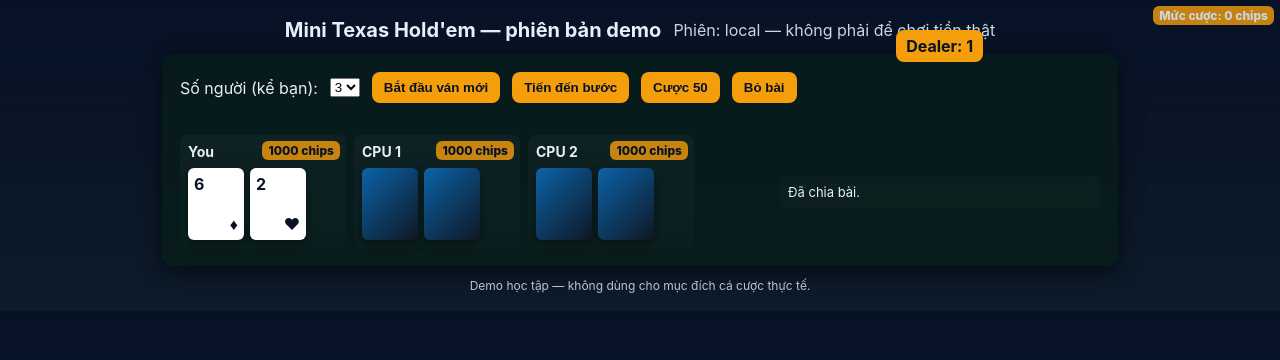
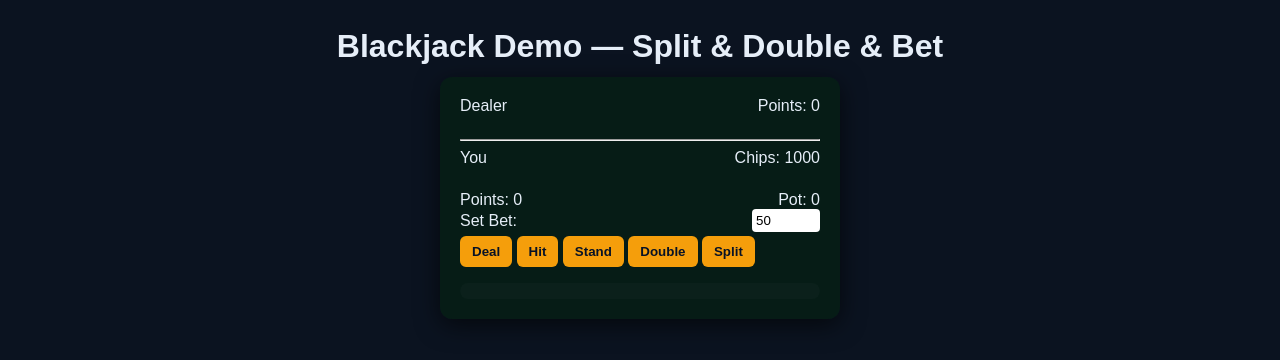
Before and after one commit to phanbao15042007-cpu/poker, a plain HTML site: page index.html in a window 1280 px wide. Drawn offline with Linux system fonts and the light colour scheme.

Commit message:
index.html

```diff
--- a/index.html
+++ b/index.html
@@ -1,76 +1,78 @@
 <!doctype html>
 <html lang="vi">
 <head>
-<meta charset="utf-8" />
-<meta name="viewport" content="width=device-width,initial-scale=1" />
-<title>Mini Texas Hold'em — Poker trình diễn</title>
+<meta charset="utf-8">
+<meta name="viewport" content="width=device-width, initial-scale=1">
+<title>Xì Jack</title>
 <style>
-:root{--bg:#0b1320;--card:#ffffff;--accent:#f59e0b}
-body{margin:0;font-family:Inter,Segoe UI,Arial;background:linear-gradient(180deg,#071226 0%,#0d1b2a 100%);color:#e6eef8;display:flex;flex-direction:column;align-items:center;gap:12px;padding:18px}
-header{display:flex;gap:12px;align-items:center;position:relative}
-h1{margin:0;font-size:20px}
-.table{width:920px;max-width:96%;background:rgba(6,30,20,0.6);border-radius:12px;padding:18px;box-shadow:0 6px 24px rgba(0,0,0,0.6)}
-.controls{display:flex;gap:8px;align-items:center;margin-bottom:12px}
-button{background:var(--accent);border:none;padding:8px 12px;border-radius:8px;color:#071226;font-weight:700;cursor:pointer}
-.row{display:flex;gap:12px;align-items:center}
-.players{display:flex;gap:8px;flex-wrap:wrap}
-.player{background:linear-gradient(180deg,rgba(255,255,255,0.03),rgba(255,255,255,0.01));padding:8px;border-radius:8px;min-width:150px;position:relative}
-.player h3{margin:0;font-size:14px}
-.cards{display:flex;gap:6px;margin-top:8px}
-.card{width:44px;height:60px;border-radius:6px;background:var(--card);color:#071226;display:flex;flex-direction:column;justify-content:space-between;padding:6px;font-weight:700;box-shadow:0 4px 10px rgba(0,0,0,0.4)}
+body{background:#0b1320;color:#e6eef8;font-family:Arial,sans-serif;display:flex;flex-direction:column;align-items:center;padding:20px;}
+h1{margin:0 0 12px 0}
+.table{background:rgba(6,30,20,0.8);padding:20px;border-radius:12px;box-shadow:0 6px 24px rgba(0,0,0,0.6);width:360px;}
+.cards{display:flex;gap:6px;margin:12px 0;}
+.card{width:60px;height:90px;border-radius:6px;background:white;display:flex;flex-direction:column;justify-content:space-between;padding:6px;font-weight:700;box-shadow:0 4px 10px rgba(0,0,0,0.4);transition:transform 0.3s;transform: translateY(-50px);opacity:0;}
+.card.show{transform:translateY(0);opacity:1;}
 .card.back{background:linear-gradient(135deg,#0b63a8,#0f1724);color:#fff}
-.board{display:flex;gap:8px;justify-content:center;margin:16px 0}
-.log{max-height:140px;overflow:auto;background:rgba(255,255,255,0.02);padding:8px;border-radius:8px;font-size:13px}
-footer{font-size:12px;opacity:0.8}
-.chips{font-weight:800;position:absolute;top:6px;right:6px;background:rgba(245,158,11,0.8);color:#071226;padding:2px 6px;border-radius:6px;font-size:12px}
-.status{margin-left:auto;color:#cbd5e1}
-#dealerBtn{position:absolute;top:12px;right:12px;background:#f59e0b;color:#071226;padding:6px 10px;border-radius:8px;font-weight:700;z-index:2}
+.player-info{display:flex;justify-content:space-between;align-items:center;}
+button{background:#f59e0b;border:none;padding:8px 12px;border-radius:6px;color:#071226;font-weight:700;cursor:pointer;margin:4px 0;}
+input[type=number]{width:60px;padding:4px;border-radius:4px;border:none;margin-left:4px;}
+.log{margin-top:12px;background:rgba(255,255,255,0.02);padding:8px;border-radius:8px;font-size:13px;max-height:100px;overflow:auto;}
 </style>
 </head>
 <body>
-<header>
-<h1>Mini Texas Hold'em — phiên bản demo</h1>
-<div id="dealerBtn">Dealer: ?</div>
-<div class="status">Phiên: local — không phải để chơi tiền thật</div>
-</header>
+<h1>Blackjack Demo — Split & Double & Bet</h1>
 <div class="table">
-<div class="controls row">
-<label>Số người (kể bạn):</label>
-<select id="numPlayers">
-<option>2</option><option selected>3</option><option>4</option><option>5</option><option>6</option>
-</select>
-<button id="startBtn">Bắt đầu ván mới</button>
-<button id="nextBtn">Tiến đến bước</button>
-<button onclick="playerBet()">Cược 50</button>
-<button onclick="playerFold()">Bỏ bài</button>
-<div class="status chips">Mức cược: <span id="pot">0</span> chips</div>
+<div class="player-info"><div>Dealer</div><div>Points: <span id="dealerPoints">0</span></div></div>
+<div class="cards" id="dealerCards"></div>
+<hr>
+<div class="player-info"><div>You</div><div>Chips: <span id="playerChips">1000</span></div></div>
+<div class="cards" id="playerCards"></div>
+<div class="player-info"><div>Points: <span id="playerPoints">0</span></div><div>Pot: <span id="pot">0</span></div></div>
+<div class="player-info"><div>Set Bet:</div><input type="number" id="betInput" value="50" min="1"></div>
+<button id="btnDeal">Deal</button>
+<button id="btnHit">Hit</button>
+<button id="btnStand">Stand</button>
+<button id="btnDouble">Double</button>
+<button id="btnSplit">Split</button>
+<div class="log" id="log"></div>
 </div>
-<div class="board" id="boardArea"></div>
-<div class="row">
-<div style="flex:1"><div class="players" id="playersArea"></div></div>
-<div style="width:320px"><div class="log" id="log"></div></div>
-</div>
-</div>
-<footer>Demo học tập — không dùng cho mục đích cá cược thực tế.</footer>
 <script>
-const SUITS=['♠','♥','♦','♣'],RANKS=['2','3','4','5','6','7','8','9','T','J','Q','K','A'];
-function makeDeck(){const d=[];for(const s of SUITS) for(const r of RANKS)d.push(r+s);return d;}
+const SUITS=['♠','♥','♦','♣'],RANKS=['2','3','4','5','6','7','8','9','10','J','Q','K','A'];
+let deck=[],player=[],dealer=[],splitHand=[],usingSplit=false,playerChips=1000,pot=0;
+const playerCardsEl=document.getElementById('playerCards'),dealerCardsEl=document.getElementById('dealerCards');
+const playerPointsEl=document.getElementById('playerPoints'),dealerPointsEl=document.getElementById('dealerPoints');
+const logEl=document.getElementById('log'),playerChipsEl=document.getElementById('playerChips'),potEl=document.getElementById('pot');
+const betInput=document.getElementById('betInput');
+
+function makeDeck(){let d=[];for(const s of SUITS)for(const r of RANKS)d.push(r+s);return d;}
 function shuffle(a){for(let i=a.length-1;i>0;i--){const j=Math.floor(Math.random()*(i+1));[a[i],a[j]]=[a[j],a[i]];}}
-const playersArea=document.getElementById('playersArea'),boardArea=document.getElementById('boardArea'),logEl=document.getElementById('log'),potEl=document.getElementById('pot'),startBtn=document.getElementById('startBtn'),nextBtn=document.getElementById('nextBtn'),numPlayersSel=document.getElementById('numPlayers');
-let deck=[],players=[],community=[],stage=0,dealer=0,pot=0;
-function log(t){const p=document.createElement('div');p.textContent=t;logEl.prepend(p);}
-function startGame(){deck=makeDeck();shuffle(deck);players=[];community=[];stage=0;pot=0;potEl.textContent='0';logEl.innerHTML='';const n=parseInt(numPlayersSel.value,10);for(let i=0;i<n;i++)players.push({id:i,name:i===0?'You':`CPU ${i}`,chips:1000,hole:[],folded:false,current:0});dealer=(dealer+1)%n;document.getElementById('dealerBtn').textContent='Dealer: '+dealer;for(let p of players)p.hole=[deck.pop(),deck.pop()];render();log('Đã chia bài.');}
-function render(){boardArea.innerHTML='';for(let c of community)boardArea.appendChild(cardEl(c));playersArea.innerHTML='';for(const p of players){const el=document.createElement('div');el.className='player';const name=document.createElement('h3');name.textContent=p.name;el.appendChild(name);const chipEl=document.createElement('div');chipEl.className='chips';chipEl.textContent=p.chips+' chips';el.appendChild(chipEl);const cards=document.createElement('div');cards.className='cards';if(p.id===0||stage>=4){cards.appendChild(cardEl(p.hole[0]));cards.appendChild(cardEl(p.hole[1]));}else{cards.appendChild(cardBack());cards.appendChild(cardBack());}el.appendChild(cards);playersArea.appendChild(el);}}
-function cardEl(c){const e=document.createElement('div');e.className='card';const r=c.slice(0,1),s=c.slice(1);e.innerHTML=`<div>${r}</div><div style="text-align:right">${s}</div>`;return e;}
-function cardBack(){const e=document.createElement('div');e.className='card back';return e;}
-function nextStep(){if(stage===0){burn();community.push(deck.pop(),deck.pop(),deck.pop());stage=1;log('Flop revealed.');cpuBet();}else if(stage===1){burn();community.push(deck.pop());stage=2;log('Turn revealed.');cpuBet();}else if(stage===2){burn();community.push(deck.pop());stage=3;log('River revealed.');cpuBet();}else if(stage===3){stage=4;log('Showdown!');determineWinner();}else log('Ván đã kết thúc.');render();}
-function burn(){deck.pop();}
-function playerFold(){players[0].folded=true;log('Bạn bỏ bài!');render();}
-function playerBet(){if(players[0].chips>=50){players[0].chips-=50;pot+=50;potEl.textContent=pot;log('Bạn cược 50 chips');render();cpuBet();}}
-function cpuBet(){for(let i=1;i<players.length;i++){if(!players[i].folded){let amt=Math.min(50,players[i].chips);players[i].chips-=amt;pot+=amt;potEl.textContent=pot;log(players[i].name+' cược '+amt+' chips');}}render();}
-function evaluate7(c){return {score:0,desc:'Demo'}}
-function determineWinner(){const alive=players.filter(p=>!p.folded);log('Ván kết thúc!');if(alive.length===1)log('Người thắng: '+alive[0].name);}
-startBtn.addEventListener('click',startGame);nextBtn.addEventListener('click',nextStep);startGame();
+function drawCard(){return deck.pop();}
+function cardEl(code){const el=document.createElement('div');el.className='card';el.textContent=code;
+if(code.includes('♥')||code.includes('♦')) el.style.color='red'; else el.style.color='black';
+setTimeout(()=>el.classList.add('show'),50);return el;}
+function handPoints(hand){let sum=0,aces=0;for(const c of hand){let r=c.slice(0,-1);if(r==='J'||r==='Q'||r==='K')sum+=10;else if(r==='A'){sum+=11;aces++;}else sum+=parseInt(r,10);}while(sum>21&&aces>0){sum-=10;aces--;}return sum;}
+function renderHands(showDealer=false){playerCardsEl.innerHTML='';let hands=[player];if(usingSplit)hands.push(splitHand);for(const h of hands){for(const c of h)playerCardsEl.appendChild(cardEl(c));playerCardsEl.appendChild(document.createElement('br'));}
+playerPointsEl.textContent=handPoints(player);dealerCardsEl.innerHTML='';if(showDealer){for(const c of dealer)dealerCardsEl.appendChild(cardEl(c));dealerPointsEl.textContent=handPoints(dealer);}else{dealerCardsEl.appendChild(cardEl(dealer[0]));let back=cardEl('??');back.className='card back show';dealerCardsEl.appendChild(back);dealerPointsEl.textContent='?';}}
+function log(msg){const p=document.createElement('div');p.textContent=msg;logEl.prepend(p);}
+
+function startDeal(){let bet=parseInt(betInput.value);if(isNaN(bet)||bet<1)bet=50;if(playerChips<bet){log('Không đủ chips!');return;}deck=makeDeck();shuffle(deck);player=[];dealer=[];splitHand=[];usingSplit=false;pot=bet;playerChips-=bet;playerChipsEl.textContent=playerChips;potEl.textContent=pot;
+player.push(drawCard(),drawCard());dealer.push(drawCard(),drawCard());log('Chia bài xong.');renderHands();}
+function playerHit(){player.push(drawCard());renderHands();if(handPoints(player)>21){log('Bạn bù! Busted!');setTimeout(endRound,600);}}
+function playerStand(){while(handPoints(dealer)<17)dealer.push(drawCard());renderHands(true);setTimeout(endRound,600);}
+function playerDouble(){let bet=parseInt(betInput.value); if(playerChips>=pot){playerChips-=pot;pot*=2;player.push(drawCard());log('Double! X2 Bet');renderHands();playerPointsEl.textContent=handPoints(player);setTimeout(playerStand,600);}}
+function playerSplit(){if(player.length===2&&player[0].slice(0,-1)===player[1].slice(0,-1)&&playerChips>=pot){playerChips-=pot;splitHand.push(player.pop());usingSplit=true;player.push(drawCard());splitHand.push(drawCard());log('Split!');renderHands();}}
+
+function endRound(){let playerScore=handPoints(player),dealerScore=handPoints(dealer);
+if(playerScore>21)log('Bạn thua!');
+else if(dealerScore>21||playerScore>dealerScore){log('Bạn thắng!');playerChips+=pot*2;}
+else if(playerScore===dealerScore) {log('Hòa!');playerChips+=pot;}
+else log('Bạn thua!');playerChipsEl.textContent=playerChips;renderHands(true);setTimeout(resetTable,1500);}
+function resetTable(){player=[];splitHand=[];usingSplit=false;dealer=[];pot=0;potEl.textContent=pot;playerPointsEl.textContent=0;dealerPointsEl.textContent=0;playerCardsEl.innerHTML='';dealerCardsEl.innerHTML='';log('Bàn đã reset. Nhấn Deal để ván mới.');}
+
+document.getElementById('btnDeal').addEventListener('click',startDeal);
+document.getElementById('btnHit').addEventListener('click',playerHit);
+document.getElementById('btnStand').addEventListener('click',playerStand);
+document.getElementById('btnDouble').addEventListener('click',playerDouble);
+document.getElementById('btnSplit').addEventListener('click',playerSplit);
 </script>
 </body>
 </html>
```
